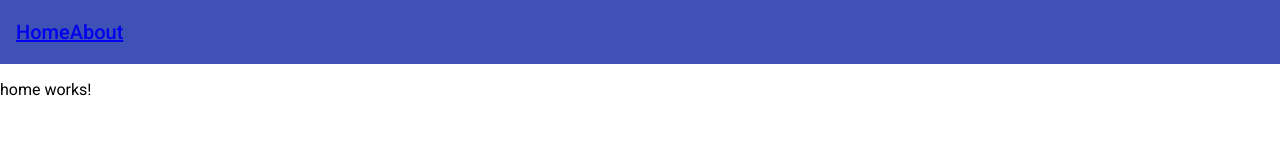
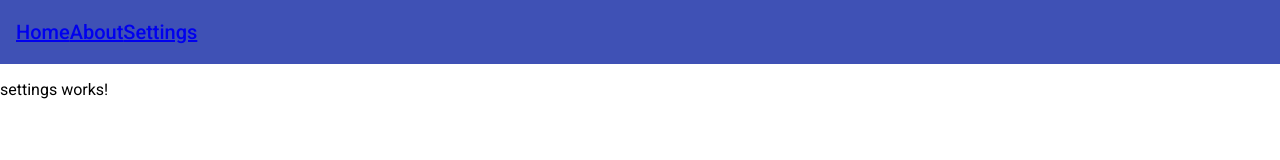
Before and after one commit to LinkIsACake/PTUT-CoffreFortElectronique, an Angular app in the folder angular-electron/: page /settings in a window 1280 px wide. Shown: the top 160 px of the page. Built offline with nearby package versions, Linux system fonts and the light colour scheme.

Commit message:
ajout de route settings

```diff
--- a/angular-electron/src/app/app.component.html
+++ b/angular-electron/src/app/app.component.html
@@ -3,8 +3,8 @@
     <mat-toolbar-row>
       <a routerLink="/home" routerLinkActive="active">Home</a>
       <a routerLink="/about" routerLinkActive="active">About</a>
+      <a routerLink="/settings" routerLinkActive="active">Settings</a>
     </mat-toolbar-row>
-    </mat-toolbar>
-    <router-outlet></router-outlet>
-
+  </mat-toolbar>
+  <router-outlet></router-outlet>
 </main>
--- a/angular-electron/src/app/app.module.ts
+++ b/angular-electron/src/app/app.module.ts
@@ -13,10 +13,12 @@ import { RouterModule, Routes } from '@angular/router';
 import { AboutComponent } from './about/about.component';
 import {MatToolbarModule} from "@angular/material/toolbar";
 import {MatIconModule} from "@angular/material/icon";
+import { SettingsComponent } from './settings/settings.component';
 
 const appRoutes: Routes = [
   { path: 'home', component: HomeComponent },
   { path: 'about', component: AboutComponent },
+  { path: 'settings', component: SettingsComponent},
   { path: '**', component: HomeComponent }
 ];
 
@@ -24,7 +26,8 @@ const appRoutes: Routes = [
   declarations: [
     AppComponent,
     HomeComponent,
-    AboutComponent
+    AboutComponent,
+    SettingsComponent
   ],
   imports: [
     BrowserModule,
--- /dev/null
+++ b/angular-electron/src/app/settings/settings.component.html
@@ -0,0 +1 @@
+<p>settings works!</p>
--- /dev/null
+++ b/angular-electron/src/app/settings/settings.component.ts
@@ -0,0 +1,15 @@
+import { Component, OnInit } from '@angular/core';
+
+@Component({
+  selector: 'app-settings',
+  templateUrl: './settings.component.html',
+  styleUrls: ['./settings.component.css']
+})
+export class SettingsComponent implements OnInit {
+
+  constructor() { }
+
+  ngOnInit() {
+  }
+
+}
```
Also changed, not shown: angular-electron/src/app/settings/settings.component.css (added), 1 other file (tests, documents, lock files or other folders).
